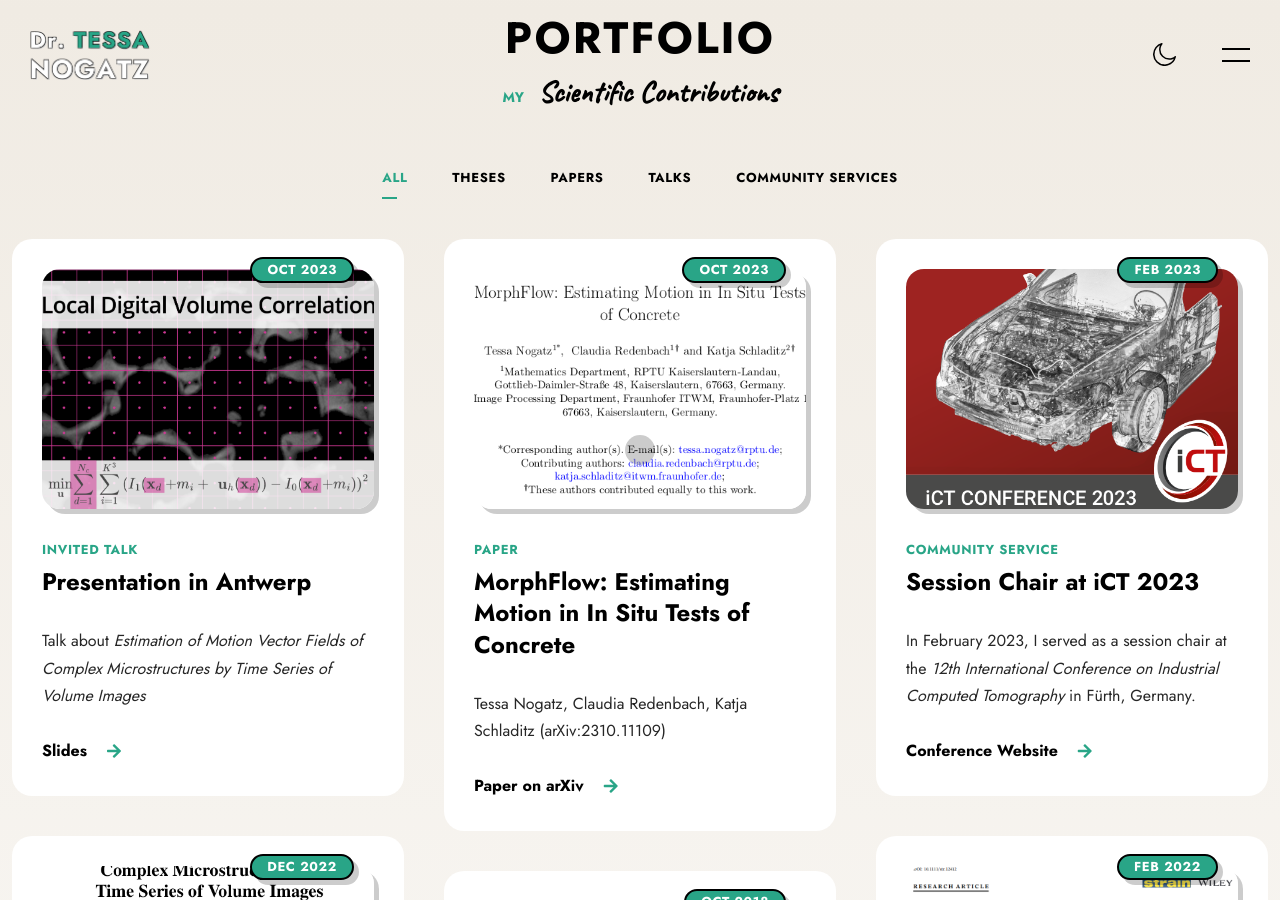
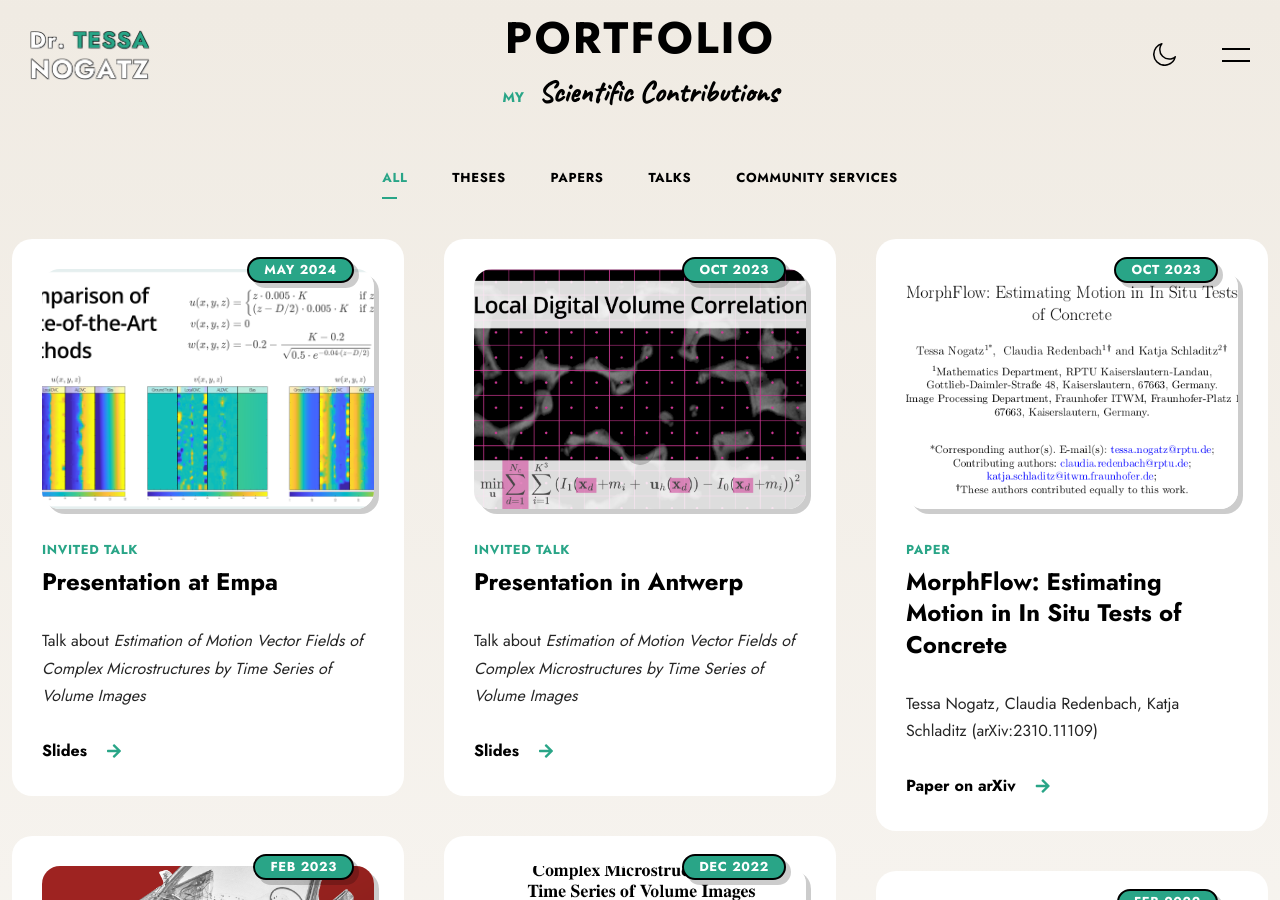
Before and after one commit to TessaNogatz/TessaNogatz.github.io, a Jekyll site: the page built from index.html, in a window 1280 px wide and 900 px high, scrolled down 2000 px. Built offline with Jekyll 4.4.1, drawn with Linux system fonts in a browser that asks for light colours; nearby versions of some CDN libraries; some web fonts are replaced; library files that are not in the unit come from our copies.

Commit message:
Add slides of invited talk at Empa in May 2024

```diff
--- a/_data/works.yml
+++ b/_data/works.yml
@@ -1,3 +1,12 @@
+- year: 2024
+  month: May
+  title: Presentation at Empa
+  subtitle: Invited Talk
+  type: talk
+  image: assets/images/202405-empa-slide.png
+  teaser: Talk about <em>Estimation of Motion Vector Fields of Complex Microstructures by Time Series of Volume Images</em>
+  link: https://tessa.nogatz.net/talks/202405-empa/
+  link_title: Slides
 - year: 2023
   month: Oct
   title: Presentation in Antwerp
```
Also changed, not shown: assets/images/202405-empa-slide.png (added).
